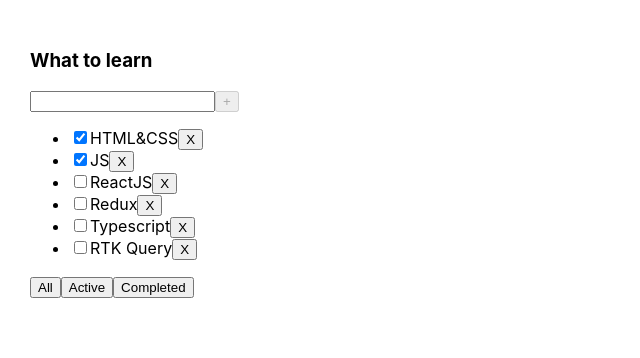
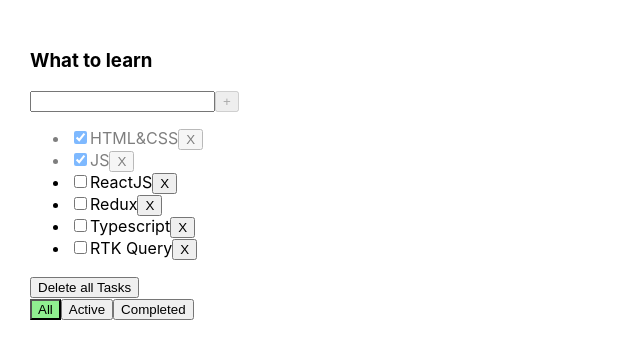
Before and after one commit to IvanBliudnik/Todolist, a React (Create React App) app: page / in a window 1280 px wide. Shown: the top 358 px of the page, without its empty margins (0-640 px from the left). Built offline with nearby package versions, Linux system fonts and the light colour scheme.

Commit message:
commit 4 lesson zoom session(hard session)

```diff
--- a/src/App.css
+++ b/src/App.css
@@ -15,3 +15,15 @@
 .task {
   font-weight: bold;
 }
+.error {
+  color: red;
+}
+.error-message {
+  color: red;
+}
+.active-filter {
+  background-color: lightgreen;
+}
+.is-Done {
+  opacity: 0.5;
+}
--- a/src/App.tsx
+++ b/src/App.tsx
@@ -50,6 +50,9 @@
         let filteredTasks = tasks.filter(t => t.id !== id)
         setTasks(filteredTasks);
     }
+    function deleteAllTasks() {
+        setTasks([])
+    };
     function addTask(title: string) {
         let newTask = {
             id: v1(),
@@ -71,10 +74,17 @@
     if (filter === "active") {
         tasksForTodolist = tasks.filter(t => !t.isDone)
     }
+
     const changeTaskStatus = (taskId: string, newIsDoneValue: boolean) => {
-        const nextState: Array<TaskType> = tasks.map(t => t.id === taskId ? {...t, isDone: newIsDoneValue} : t)
-        setTasks(nextState)
+        let task = tasks.find(t => t.id===taskId);
+        if (task) {
+            task.isDone = newIsDoneValue
+        }
+        setTasks([...tasks])
+        // const nextState: Array<TaskType> = tasks.map(t => t.id === taskId ? {...t, isDone: newIsDoneValue} : t)
+        // setTasks(nextState)
     }
+
     return (
         <div className="App">
             <Todolist title="What to learn"
@@ -84,6 +94,8 @@
                       changeFilter={changeFilter}
                       changeTaskStatus={changeTaskStatus}
                       addTask={addTask}
+                      deleteAllTasks={deleteAllTasks}
+                      filter = {filter}
             />
         </div>
     )
--- a/src/Todolist.tsx
+++ b/src/Todolist.tsx
@@ -15,21 +15,29 @@
     changeFilter: (value: FilterValuesType) => void
     addTask: (title: string) => void
     changeTaskStatus: (id: string, isDone: boolean) => void
+    deleteAllTasks: ()=> void,
+    filter: FilterValuesType,
 }
 
 export const Todolist = (props: PropsType) => {
 
     const [newTaskTitle, setNewTaskTitle] = useState("");
+    const [error, setError] = useState<string|null>( null);
     // const [taskInputError, setTaskInputError] = useState<string>|()
     const addTask = () => {
-        props.addTask(newTaskTitle);
-        setNewTaskTitle("");
+        if (newTaskTitle.trim() !== "") {
+            props.addTask(newTaskTitle.trim()); //защита от пустового добавления newTaskTitle
+            setNewTaskTitle("");
+        } else {
+        setError("Title is required")
+    }
     }
 
     const onChangeTitleHandler = (e: ChangeEvent<HTMLInputElement>) => setNewTaskTitle(e.currentTarget.value);
-
-    const keyDownAddTaskHandler = (e: KeyboardEvent<HTMLInputElement>) => e.key === "Enter" && addTask();
-
+    const keyDownAddTaskHandler = (e: KeyboardEvent<HTMLInputElement>) => {
+        setError(null)
+        e.key === "Enter" && addTask();
+    }
     return (
         <div>
             <h3>{props.title}</h3>
@@ -37,15 +45,18 @@
                 <input value={newTaskTitle}
                        onChange={onChangeTitleHandler}
                        onKeyDown={keyDownAddTaskHandler}
+                       className={error ? "error" : ""}
                 />
                 {/*<span className={t.isDone ? "taskComplete" : "task"}></span>*/}
                 <Button title="+" onClickHandler={addTask} disabled={!newTaskTitle}/>
+                {error && <div className="error-message">Field is required</div>}
+                {/*условие для выполнение error message*/}
             </div>
             <ul>
                 {
                     props.tasks.map(t => {
                             return (
-                                <li key={t.id}>
+                                <li key={t.id} className={t.isDone ? "is-Done" : ""}>
                                     <input type="checkbox" checked={t.isDone} onChange={(e) => props.changeTaskStatus(t.id, e.currentTarget.checked)}/>
                                     <span>{t.title}</span>
                                     <Button title="X" onClickHandler={() => {props.removeTask(t.id)}}/>
@@ -55,9 +66,12 @@
                     )}
             </ul>
             <div>
-                <Button  title="All" onClickHandler={() => props.changeFilter("all")}/>
-                <Button  title="Active" onClickHandler={() => props.changeFilter("active")}/>
-                <Button  title="Completed" onClickHandler={() => props.changeFilter("completed")}/>
+                <div>
+                <Button title={"Delete all Tasks"} onClickHandler={()=>props.deleteAllTasks()}/>
+                </div>
+                <Button classes={props.filter ==="all" ? "active-filter" : ""} title="All" onClickHandler={() => props.changeFilter("all")}/>
+                <Button classes={props.filter ==="active" ? "active-filter" : ""} title="Active" onClickHandler={() => props.changeFilter("active")}/>
+                <Button classes={props.filter ==="completed" ? "active-filter" : ""} title="Completed" onClickHandler={() => props.changeFilter("completed")}/>
             </div>
         </div>
     )
```
